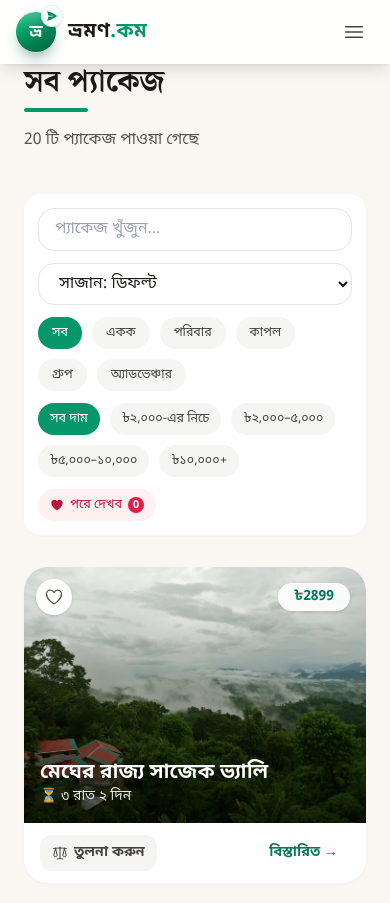
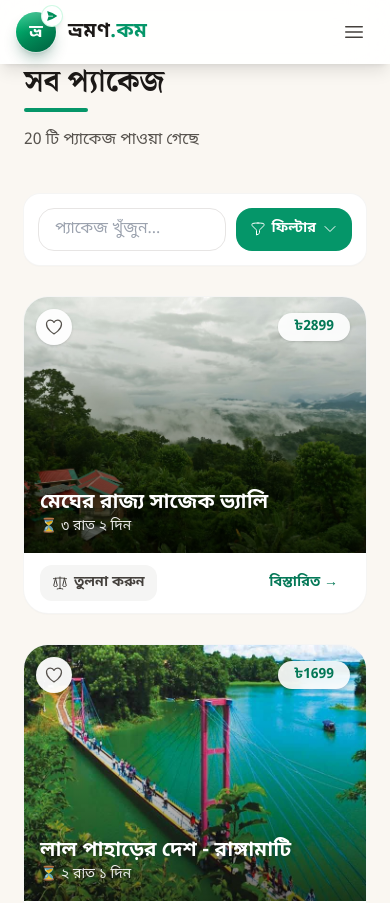
Before and after one commit to diu-shpranto/bhromondotcom, a React (Create React App) app: page /packages in a window 390 px wide. Shown: the top 903 px of the page. Built offline with nearby package versions, Linux system fonts and the light colour scheme.

Commit message:
Mobile collapsible packages filter + footer XolveKart email

```diff
--- a/src/components/layout/Footer.jsx
+++ b/src/components/layout/Footer.jsx
@@ -132,6 +132,19 @@ const Footer = () => {
                 </a>
               ))}
             </div>
+
+            {/* Mother-brand email */}
+            <a
+              href="mailto:xolvekart@gmail.com"
+              className="flex items-center gap-3 text-sm mt-3"
+            >
+              <span className="w-8 h-8 rounded-lg bg-white/5 ring-1 ring-white/10 flex items-center justify-center shrink-0">
+                <EnvelopeIcon className="w-4 h-4 text-emerald-400" />
+              </span>
+              <span className="text-stone-300 hover:text-emerald-400 transition-colors duration-200">
+                xolvekart@gmail.com
+              </span>
+            </a>
           </div>
 
           {/* Destinations */}
--- a/src/pages/PackagesPage.jsx
+++ b/src/pages/PackagesPage.jsx
@@ -2,7 +2,7 @@ import { useSearchParams, Link } from "react-router-dom";
 import { useState, useEffect } from "react";
 import { motion } from "framer-motion";
 import { HeartIcon } from "@heroicons/react/24/solid";
-import { ScaleIcon, CheckIcon } from "@heroicons/react/24/outline";
+import { ScaleIcon, CheckIcon, FunnelIcon, ChevronDownIcon } from "@heroicons/react/24/outline";
 import packagesData from "../data/packagesData";
 import destinationsData from "../data/destinationsData";
 import { isInSeason, monthLabel } from "../utils/season";
@@ -66,6 +66,22 @@ const PackagesPage = () => {
   const [compareIds, setCompareIds] = useState([]);
   const [compareOpen, setCompareOpen] = useState(false);
   const [compareNotice, setCompareNotice] = useState("");
+
+  // Mobile filter panel is collapsed by default (slim bar); desktop is always open
+  const [filterOpen, setFilterOpen] = useState(false);
+
+  // Badge on the mobile filter toggle: how many filters differ from default
+  const activeFilterCount =
+    (category !== "All" ? 1 : 0) +
+    (priceRange !== "all" ? 1 : 0) +
+    (sort !== "default" ? 1 : 0) +
+    (savedOnly ? 1 : 0) +
+    (search.trim() !== "" ? 1 : 0) +
+    (destination !== "all" ? 1 : 0) +
+    (month !== "all" ? 1 : 0);
+
+  // On mobile the panel closes when a filter changes (tap the toggle to reopen)
+  const closeMobileFilter = () => setFilterOpen(false);
 
   const toggleCompare = (id) => {
     setCompareNotice("");
@@ -204,7 +220,7 @@ const PackagesPage = () => {
         </div>
       )}
 
-      {/* PREMIUM STICKY FILTER */}
+      {/* PREMIUM STICKY FILTER — mobile: slim bar, expandable; desktop: always open */}
      <div
   className={`sticky top-20 z-40 rounded-2xl p-3.5 mb-8 transition-all duration-500
   ${
@@ -213,20 +229,51 @@ const PackagesPage = () => {
       : "bg-white ring-1 ring-stone-100 shadow-sm"
   }`}
 >
-  <div className="flex flex-col gap-3">
+  {/* Mobile slim bar: search + filter toggle (collapsed by default) */}
+  <div className="flex gap-2.5 md:hidden">
+    <input
+      type="text"
+      placeholder="প্যাকেজ খুঁজুন..."
+      value={search}
+      onChange={(e) => setSearch(e.target.value)}
+      aria-label="প্যাকেজ খুঁজুন"
+      className="flex-1 min-w-0 rounded-2xl border border-stone-200 bg-white px-4 py-2 focus:outline-none focus:ring-2 focus:ring-emerald-500 focus:border-emerald-500"
+    />
+    <button
+      onClick={() => setFilterOpen((o) => !o)}
+      aria-expanded={filterOpen}
+      aria-controls="mobile-filter-panel"
+      className="relative inline-flex shrink-0 items-center gap-1.5 rounded-2xl bg-emerald-600 px-3.5 py-2 text-sm font-semibold text-white hover:bg-emerald-700 transition"
+    >
+      <FunnelIcon className="w-4 h-4" />
+      ফিল্টার
+      {activeFilterCount > 0 && (
+        <span className="min-w-5 h-5 px-1 flex items-center justify-center rounded-full bg-white text-emerald-700 text-xs font-bold">
+          {activeFilterCount}
+        </span>
+      )}
+      <ChevronDownIcon className={`w-4 h-4 transition-transform duration-300 ${filterOpen ? "rotate-180" : ""}`} />
+    </button>
+  </div>
 
-    {/* Search + Sort — side by side on desktop, stacked on mobile */}
+  {/* Full controls: always open on desktop, expandable on mobile */}
+  <div
+    id="mobile-filter-panel"
+    className={`${filterOpen ? "flex" : "hidden"} md:flex flex-col gap-3 mt-3 md:mt-0`}
+  >
+
+    {/* Search + Sort — search is desktop-only here (mobile has it in the slim bar) */}
     <div className="flex flex-col md:flex-row gap-3">
       <input
         type="text"
         placeholder="প্যাকেজ খুঁজুন..."
         value={search}
         onChange={(e) => setSearch(e.target.value)}
-        className="flex-1 rounded-2xl border border-stone-200 bg-white px-4 py-2 focus:outline-none focus:ring-2 focus:ring-emerald-500 focus:border-emerald-500"
+        className="hidden md:block flex-1 rounded-2xl border border-stone-200 bg-white px-4 py-2 focus:outline-none focus:ring-2 focus:ring-emerald-500 focus:border-emerald-500"
       />
       <select
         value={sort}
-        onChange={(e) => setSort(e.target.value)}
+        onChange={(e) => { setSort(e.target.value); closeMobileFilter(); }}
         aria-label="দাম অনুযায়ী সাজান"
         className="md:w-60 shrink-0 rounded-2xl border border-stone-200 bg-white px-4 py-2 focus:outline-none focus:ring-2 focus:ring-emerald-500 focus:border-emerald-500"
       >
@@ -245,7 +292,7 @@ const PackagesPage = () => {
         return (
           <motion.button
             key={cat.value}
-            onClick={() => setCategory(cat.value)}
+            onClick={() => { setCategory(cat.value); closeMobileFilter(); }}
             whileTap={{ scale: 0.95 }}
             className="relative px-3.5 py-1.5 rounded-full text-[12.5px] leading-5 font-medium whitespace-nowrap flex-shrink-0 bg-stone-100"
           >
@@ -280,7 +327,7 @@ const PackagesPage = () => {
         return (
           <button
             key={range.id}
-            onClick={() => setPriceRange(range.id)}
+            onClick={() => { setPriceRange(range.id); closeMobileFilter(); }}
             className={`px-3 py-1.5 rounded-full text-[12.5px] leading-5 font-medium whitespace-nowrap flex-shrink-0 transition-colors duration-200 ${
               isActive
                 ? "bg-emerald-600 text-white shadow-sm"
@@ -296,7 +343,7 @@ const PackagesPage = () => {
     {/* Saved only — "পরে দেখব" তালিকা */}
     <div className="flex flex-wrap gap-2.5">
       <button
-        onClick={() => setSavedOnly(!savedOnly)}
+        onClick={() => { setSavedOnly(!savedOnly); closeMobileFilter(); }}
         aria-pressed={savedOnly}
         className={`inline-flex items-center gap-1.5 px-3 py-1.5 rounded-full text-[12.5px] leading-5 font-medium whitespace-nowrap transition-colors duration-200 ${
           savedOnly
```
